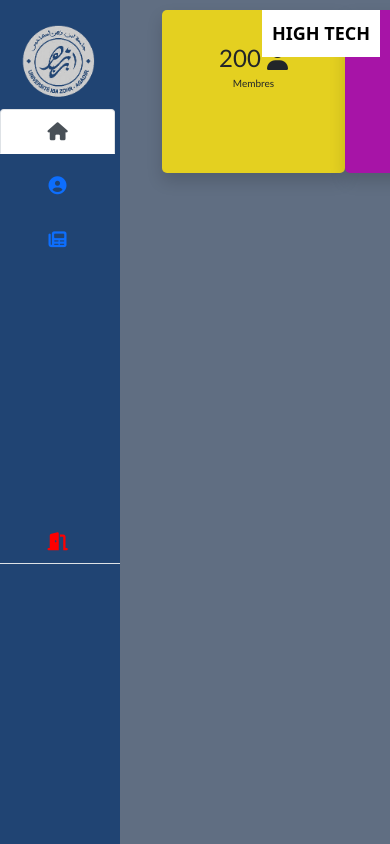
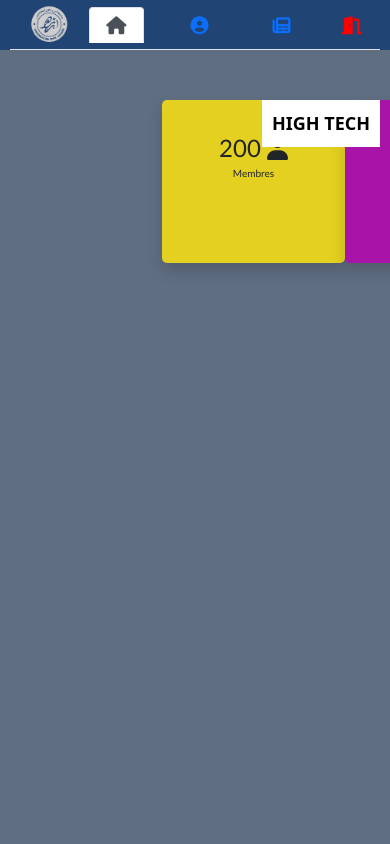
Before and after one commit to YounesAO/Gestion-des-Club---ESTD, a PHP site: page /adminPanel.php in a window 390 px wide; the page is wider, and only the part inside the window is pictured. Run offline with PHP 8.4, Linux system fonts and the light colour scheme.

Commit message:
nav bar responsive

```diff
--- a/CSS/adminPanelStyle.css
+++ b/CSS/adminPanelStyle.css
@@ -31,7 +31,7 @@ display: flex;
 flex-direction: column;
 }
 li img{
-width : 80px;
+width : 40px;
 -webkit-filter: grayscale(100%); /*black qnd zhit filter*/
 filter: grayscale(100%) invert();
 
@@ -115,3 +115,55 @@ color : white;
   width: 100px;
   font-size: small;
 }
+@media (max-width: 992px) {
+  nav{
+    position: absolute;
+    top: 0;
+    width: 100%!important;
+    height: 50px;
+  }
+  .nav{
+    height: 50px;
+    display: flex;
+    justify-content: center;
+  }
+  .tab-content{
+    margin-top: 100px;
+  }
+  ul{
+
+    display :flex ;
+    flex-direction: row;
+    margin-left: 10px;
+    margin-right: 10px;
+
+    justify-content: space-between;
+    align-items: center;
+    text-decoration: none;
+    padding: 5px;
+
+    }
+    li{
+    display:flex;
+    flex-direction: row;
+    justify-content :center;
+    align-items:center;
+    margin-top: 0;
+    height: 100%;
+    margin-left: 10px;
+    font-size: large;
+    }
+    .logout{
+      margin-top: 0;
+      display: flex;
+      justify-content: center;
+      align-items: center;
+    }
+    .nav-link {
+      margin-left: 20px;
+      display: flex;
+      justify-content: center;
+      align-items: center;
+      height: 100%-50px;
+    }
+}
```
